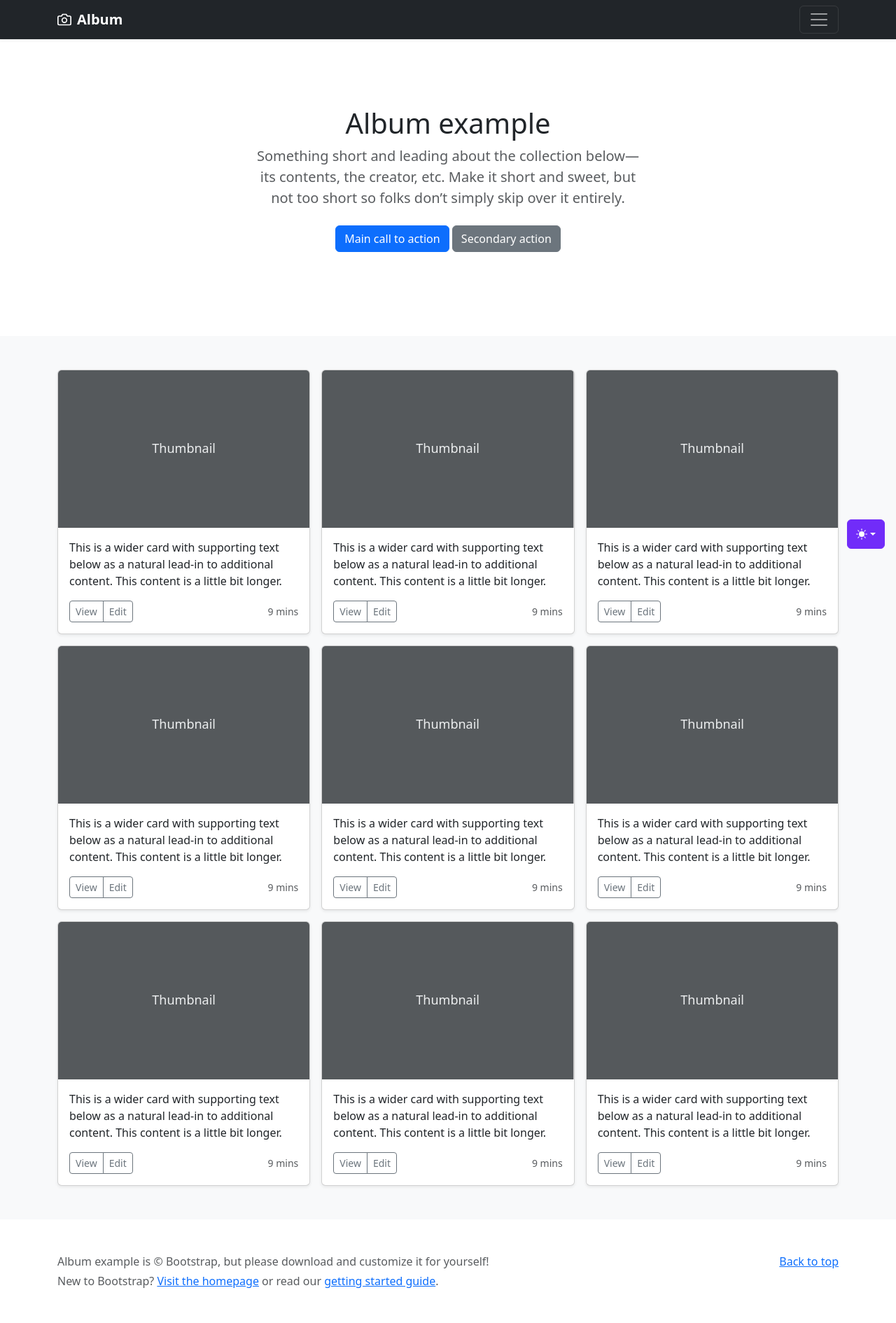
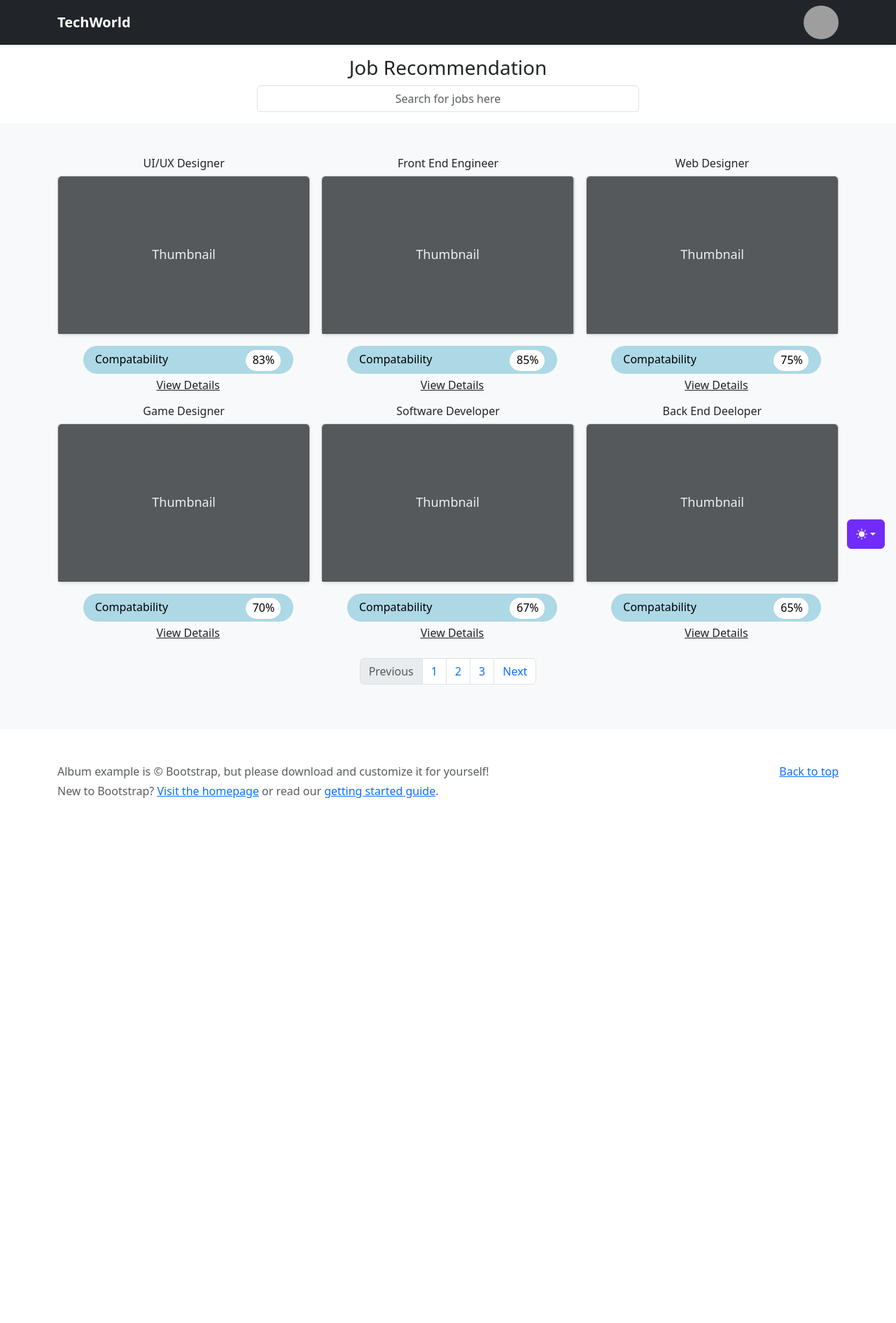
Before and after one commit to nehciyy/agile, a Flask app: page /addhomepage in a window 1280 px wide. Shown: the whole page at 70% size. After the commit the page ends 1140 px from the top, so only its background shows below. Run offline with Flask 3, Linux system fonts and the light colour scheme; some libraries are stand-ins or nearby versions; grey boxes are pictures that could not be loaded.

Commit message:
added homepage html and css
added homepage html and css
by sheng long

```diff
--- a/templates/homepage.html
+++ b/templates/homepage.html
@@ -11,6 +11,8 @@
     <meta name="generator" content="Hugo 0.115.4">
     <title>TechWorld Home</title>
 
+    <!--Local CSS-->
+    <link href="../static/css/homepage.css" rel="stylesheet">
     <!--Bootstrap CSS-->
     <link href="https://cdn.jsdelivr.net/npm/bootstrap@5.3.1/dist/css/bootstrap.min.css" rel="stylesheet"
         integrity="sha384-4bw+/aepP/YC94hEpVNVgiZdgIC5+VKNBQNGCHeKRQN+PtmoHDEXuppvnDJzQIu9" crossorigin="anonymous">
@@ -91,6 +93,38 @@
 
         .bd-mode-toggle {
             z-index: 1500;
+        }
+        h4 {
+            display: block;
+            font-size: 2em;
+            margin-top: 5px;
+            margin-bottom: 5px;
+            margin-left: 0;
+            margin-right: 2px;
+        }
+
+        h6{
+            text-align: center;
+        }
+
+        .oval1 {
+            width: 300px;
+            height: 40px;
+            background: #ADD8E6;
+            border-radius: 40px;
+
+            }
+
+        .oval2 {
+            width: 50px;
+            height: 30px;
+            background: white;
+            border-radius: 40px;
+            margin-top: 5px;
+
+            position: relative;
+            left: 220px;
+            bottom: 23px;
         }
     </style>
 
@@ -190,45 +224,37 @@
         </div>
         <div class="navbar navbar-dark bg-dark shadow-sm">
             <div class="container">
-                <a href="#" class="navbar-brand d-flex align-items-center">
-                    <svg xmlns="http://www.w3.org/2000/svg" width="20" height="20" fill="none" stroke="currentColor"
-                        stroke-linecap="round" stroke-linejoin="round" stroke-width="2" aria-hidden="true" class="me-2"
-                        viewBox="0 0 24 24">
-                        <path d="M23 19a2 2 0 0 1-2 2H3a2 2 0 0 1-2-2V8a2 2 0 0 1 2-2h4l2-3h6l2 3h4a2 2 0 0 1 2 2z" />
-                        <circle cx="12" cy="13" r="4" />
-                    </svg>
-                    <strong>Album</strong>
+                <a href="/templates/homepage.html" class="navbar-brand d-flex align-items-center">
+                    <strong>TechWorld</strong>
                 </a>
-                <button class="navbar-toggler" type="button" data-bs-toggle="collapse" data-bs-target="#navbarHeader"
-                    aria-controls="navbarHeader" aria-expanded="false" aria-label="Toggle navigation">
-                    <span class="navbar-toggler-icon"></span>
-                </button>
+                <div class="text" style="display: flex;">
+                    <h4>Aaron Chua</h4>
+                    <img src="https://mdbcdn.b-cdn.net/img/Photos/new-templates/bootstrap-chat/ava3.webp" alt="avatar"
+                    class="rounded-circle img-fluid" style="width: 50px;">
+                </div>
             </div>
         </div>
     </header>
 
     <main>
 
-        <section class="py-5 text-center container">
-            <div class="row py-lg-5">
+        <section class="py-2 text-center container">
+            <div class="row py-lg-2">
                 <div class="col-lg-6 col-md-8 mx-auto">
-                    <h1 class="fw-light">Album example</h1>
-                    <p class="lead text-body-secondary">Something short and leading about the collection below—its
-                        contents, the creator, etc. Make it short and sweet, but not too short so folks don’t simply
-                        skip over it entirely.</p>
-                    <p>
-                        <a href="#" class="btn btn-primary my-2">Main call to action</a>
-                        <a href="#" class="btn btn-secondary my-2">Secondary action</a>
-                    </p>
+                    <h3 class="fw-light">Job Recommendation</h3>
+                    <div class="form-group">
+                        <input id="search" class="form-control text-center" type="text" placeholder="Search for jobs here" >
+                    </div>
                 </div>
             </div>
         </section>
 
+
         <div class="album py-5 bg-body-tertiary">
             <div class="container">
-
                 <div class="row row-cols-1 row-cols-sm-2 row-cols-md-3 g-3">
                     <div class="col">
+                        <h6>UI/UX Designer</h6>
                         <div class="card shadow-sm">
                             <svg class="bd-placeholder-img card-img-top" width="100%" height="225"
                                 xmlns="http://www.w3.org/2000/svg" role="img" aria-label="Placeholder: Thumbnail"
@@ -237,20 +263,23 @@
                                 <rect width="100%" height="100%" fill="#55595c" /><text x="50%" y="50%" fill="#eceeef"
                                     dy=".3em">Thumbnail</text>
                             </svg>
-                            <div class="card-body">
-                                <p class="card-text">This is a wider card with supporting text below as a natural
-                                    lead-in to additional content. This content is a little bit longer.</p>
-                                <div class="d-flex justify-content-between align-items-center">
-                                    <div class="btn-group">
-                                        <button type="button" class="btn btn-sm btn-outline-secondary">View</button>
-                                        <button type="button" class="btn btn-sm btn-outline-secondary">Edit</button>
                         </div>
-                                    <small class="text-body-secondary">9 mins</small>
+                        <div class="row mt-3 ms-auto" style="display: flex; justify-content: center;">
+                            <div class="oval1">
+                                <div style = "position:relative; left:5px; top:7px; color: black;">
+                                    Compatability
+                                 </div>
+                                <div class="oval2">
+                                    <div style = "position:relative; left:10px; top:2px; color: black;">
+                                        83%
                                      </div>
                                 </div>
                             </div>
+                            <a href="#!" class="text-body mt-1"><center>View Details</center></a>
+                        </div>
                     </div>
                     <div class="col">
+                        <h6>Front End Engineer</h6>
                         <div class="card shadow-sm">
                             <svg class="bd-placeholder-img card-img-top" width="100%" height="225"
                                 xmlns="http://www.w3.org/2000/svg" role="img" aria-label="Placeholder: Thumbnail"
@@ -259,20 +288,23 @@
                                 <rect width="100%" height="100%" fill="#55595c" /><text x="50%" y="50%" fill="#eceeef"
                                     dy=".3em">Thumbnail</text>
                             </svg>
-                            <div class="card-body">
-                                <p class="card-text">This is a wider card with supporting text below as a natural
-                                    lead-in to additional content. This content is a little bit longer.</p>
-                                <div class="d-flex justify-content-between align-items-center">
-                                    <div class="btn-group">
-                                        <button type="button" class="btn btn-sm btn-outline-secondary">View</button>
-                                        <button type="button" class="btn btn-sm btn-outline-secondary">Edit</button>
                         </div>
-                                    <small class="text-body-secondary">9 mins</small>
+                        <div class="row mt-3 ms-auto" style="display: flex; justify-content: center;">
+                            <div class="oval1">
+                                <div style = "position:relative; left:5px; top:7px; color: black;">
+                                    Compatability
+                                 </div>
+                                <div class="oval2">
+                                    <div style = "position:relative; left:10px; top:2px; color: black;">
+                                        85%
                                      </div>
                                 </div>
                             </div>
+                            <a href="#!" class="text-body mt-1"><center>View Details</center></a>
+                        </div>
                     </div>
                     <div class="col">
+                        <h6>Web Designer</h6>
                         <div class="card shadow-sm">
                             <svg class="bd-placeholder-img card-img-top" width="100%" height="225"
                                 xmlns="http://www.w3.org/2000/svg" role="img" aria-label="Placeholder: Thumbnail"
@@ -281,21 +313,24 @@
                                 <rect width="100%" height="100%" fill="#55595c" /><text x="50%" y="50%" fill="#eceeef"
                                     dy=".3em">Thumbnail</text>
                             </svg>
-                            <div class="card-body">
-                                <p class="card-text">This is a wider card with supporting text below as a natural
-                                    lead-in to additional content. This content is a little bit longer.</p>
-                                <div class="d-flex justify-content-between align-items-center">
-                                    <div class="btn-group">
-                                        <button type="button" class="btn btn-sm btn-outline-secondary">View</button>
-                                        <button type="button" class="btn btn-sm btn-outline-secondary">Edit</button>
                         </div>
-                                    <small class="text-body-secondary">9 mins</small>
+                        <div class="row mt-3 ms-auto" style="display: flex; justify-content: center;">
+                            <div class="oval1">
+                                <div style = "position:relative; left:5px; top:7px; color: black;">
+                                    Compatability
+                                 </div>
+                                <div class="oval2">
+                                    <div style = "position:relative; left:10px; top:2px; color: black;">
+                                        75%
                                      </div>
                                 </div>
+                            </div>
+                            <a href="#!" class="text-body mt-1"><center>View Details</center></a>
                         </div>
                     </div>
 
                     <div class="col">
+                        <h6>Game Designer</h6>
                         <div class="card shadow-sm">
                             <svg class="bd-placeholder-img card-img-top" width="100%" height="225"
                                 xmlns="http://www.w3.org/2000/svg" role="img" aria-label="Placeholder: Thumbnail"
@@ -304,20 +339,23 @@
                                 <rect width="100%" height="100%" fill="#55595c" /><text x="50%" y="50%" fill="#eceeef"
                                     dy=".3em">Thumbnail</text>
                             </svg>
-                            <div class="card-body">
-                                <p class="card-text">This is a wider card with supporting text below as a natural
-                                    lead-in to additional content. This content is a little bit longer.</p>
-                                <div class="d-flex justify-content-between align-items-center">
-                                    <div class="btn-group">
-                                        <button type="button" class="btn btn-sm btn-outline-secondary">View</button>
-                                        <button type="button" class="btn btn-sm btn-outline-secondary">Edit</button>
                         </div>
-                                    <small class="text-body-secondary">9 mins</small>
+                        <div class="row mt-3 ms-auto" style="display: flex; justify-content: center;">
+                            <div class="oval1">
+                                <div style = "position:relative; left:5px; top:7px; color: black;">
+                                    Compatability
+                                 </div>
+                                <div class="oval2">
+                                    <div style = "position:relative; left:10px; top:2px; color: black;">
+                                        70%
                                      </div>
                                 </div>
                             </div>
+                            <a href="#!" class="text-body mt-1"><center>View Details</center></a>
+                        </div>
                     </div>
                     <div class="col">
+                        <h6>Software Developer</h6>
                         <div class="card shadow-sm">
                             <svg class="bd-placeholder-img card-img-top" width="100%" height="225"
                                 xmlns="http://www.w3.org/2000/svg" role="img" aria-label="Placeholder: Thumbnail"
@@ -326,20 +364,23 @@
                                 <rect width="100%" height="100%" fill="#55595c" /><text x="50%" y="50%" fill="#eceeef"
                                     dy=".3em">Thumbnail</text>
                             </svg>
-                            <div class="card-body">
-                                <p class="card-text">This is a wider card with supporting text below as a natural
-                                    lead-in to additional content. This content is a little bit longer.</p>
-                                <div class="d-flex justify-content-between align-items-center">
-                                    <div class="btn-group">
-                                        <button type="button" class="btn btn-sm btn-outline-secondary">View</button>
-                                        <button type="button" class="btn btn-sm btn-outline-secondary">Edit</button>
                         </div>
-                                    <small class="text-body-secondary">9 mins</small>
+                        <div class="row mt-3 ms-auto" style="display: flex; justify-content: center;">
+                            <div class="oval1">
+                                <div style = "position:relative; left:5px; top:7px; color: black;">
+                                    Compatability
+                                 </div>
+                                <div class="oval2">
+                                    <div style = "position:relative; left:10px; top:2px; color: black;">
+                                        67%
                                      </div>
                                 </div>
                             </div>
+                            <a href="#!" class="text-body mt-1"><center>View Details</center></a>
+                        </div>
                     </div>
                     <div class="col">
+                        <h6>Back End Deeloper</h6>
                         <div class="card shadow-sm">
                             <svg class="bd-placeholder-img card-img-top" width="100%" height="225"
                                 xmlns="http://www.w3.org/2000/svg" role="img" aria-label="Placeholder: Thumbnail"
@@ -348,87 +389,36 @@
                                 <rect width="100%" height="100%" fill="#55595c" /><text x="50%" y="50%" fill="#eceeef"
                                     dy=".3em">Thumbnail</text>
                             </svg>
-                            <div class="card-body">
-                                <p class="card-text">This is a wider card with supporting text below as a natural
-                                    lead-in to additional content. This content is a little bit longer.</p>
-                                <div class="d-flex justify-content-between align-items-center">
-                                    <div class="btn-group">
-                                        <button type="button" class="btn btn-sm btn-outline-secondary">View</button>
-                                        <button type="button" class="btn btn-sm btn-outline-secondary">Edit</button>
                         </div>
-                                    <small class="text-body-secondary">9 mins</small>
+                        <div class="row mt-3 ms-auto" style="display: flex; justify-content: center;">
+                            <div class="oval1">
+                                <div style = "position:relative; left:5px; top:7px; color: black;">
+                                    Compatability
+                                 </div>
+                                <div class="oval2">
+                                    <div style = "position:relative; left:10px; top:2px; color: black;">
+                                        65%
                                      </div>
                                 </div>
                             </div>
-                    </div>
-
-                    <div class="col">
-                        <div class="card shadow-sm">
-                            <svg class="bd-placeholder-img card-img-top" width="100%" height="225"
-                                xmlns="http://www.w3.org/2000/svg" role="img" aria-label="Placeholder: Thumbnail"
-                                preserveAspectRatio="xMidYMid slice" focusable="false">
-                                <title>Placeholder</title>
-                                <rect width="100%" height="100%" fill="#55595c" /><text x="50%" y="50%" fill="#eceeef"
-                                    dy=".3em">Thumbnail</text>
-                            </svg>
-                            <div class="card-body">
-                                <p class="card-text">This is a wider card with supporting text below as a natural
-                                    lead-in to additional content. This content is a little bit longer.</p>
-                                <div class="d-flex justify-content-between align-items-center">
-                                    <div class="btn-group">
-                                        <button type="button" class="btn btn-sm btn-outline-secondary">View</button>
-                                        <button type="button" class="btn btn-sm btn-outline-secondary">Edit</button>
-                                    </div>
-                                    <small class="text-body-secondary">9 mins</small>
+                            <a href="#!" class="text-body mt-1"><center>View Details</center></a>
                         </div>
                     </div>
                 </div>
-                    </div>
-                    <div class="col">
-                        <div class="card shadow-sm">
-                            <svg class="bd-placeholder-img card-img-top" width="100%" height="225"
-                                xmlns="http://www.w3.org/2000/svg" role="img" aria-label="Placeholder: Thumbnail"
-                                preserveAspectRatio="xMidYMid slice" focusable="false">
-                                <title>Placeholder</title>
-                                <rect width="100%" height="100%" fill="#55595c" /><text x="50%" y="50%" fill="#eceeef"
-                                    dy=".3em">Thumbnail</text>
-                            </svg>
-                            <div class="card-body">
-                                <p class="card-text">This is a wider card with supporting text below as a natural
-                                    lead-in to additional content. This content is a little bit longer.</p>
-                                <div class="d-flex justify-content-between align-items-center">
-                                    <div class="btn-group">
-                                        <button type="button" class="btn btn-sm btn-outline-secondary">View</button>
-                                        <button type="button" class="btn btn-sm btn-outline-secondary">Edit</button>
-                                    </div>
-                                    <small class="text-body-secondary">9 mins</small>
-                                </div>
-                            </div>
-                        </div>
-                    </div>
-                    <div class="col">
-                        <div class="card shadow-sm">
-                            <svg class="bd-placeholder-img card-img-top" width="100%" height="225"
-                                xmlns="http://www.w3.org/2000/svg" role="img" aria-label="Placeholder: Thumbnail"
-                                preserveAspectRatio="xMidYMid slice" focusable="false">
-                                <title>Placeholder</title>
-                                <rect width="100%" height="100%" fill="#55595c" /><text x="50%" y="50%" fill="#eceeef"
-                                    dy=".3em">Thumbnail</text>
-                            </svg>
-                            <div class="card-body">
-                                <p class="card-text">This is a wider card with supporting text below as a natural
-                                    lead-in to additional content. This content is a little bit longer.</p>
-                                <div class="d-flex justify-content-between align-items-center">
-                                    <div class="btn-group">
-                                        <button type="button" class="btn btn-sm btn-outline-secondary">View</button>
-                                        <button type="button" class="btn btn-sm btn-outline-secondary">Edit</button>
-                                    </div>
-                                    <small class="text-body-secondary">9 mins</small>
-                                </div>
-                            </div>
-                        </div>
-                    </div>
-                </div>
+                <br>
+                <nav aria-label="Page navigation example">
+                    <ul class="pagination justify-content-center">
+                      <li class="page-item disabled">
+                        <a class="page-link" href="#" tabindex="-1">Previous</a>
+                      </li>
+                      <li class="page-item"><a class="page-link" href="#">1</a></li>
+                      <li class="page-item"><a class="page-link" href="#">2</a></li>
+                      <li class="page-item"><a class="page-link" href="#">3</a></li>
+                      <li class="page-item">
+                        <a class="page-link" href="#">Next</a>
+                      </li>
+                    </ul>
+                  </nav>
             </div>
         </div>
 
```
Also changed, not shown: static/css/homepage.css (added). Lines whose indentation alone changed are shown as unchanged.
